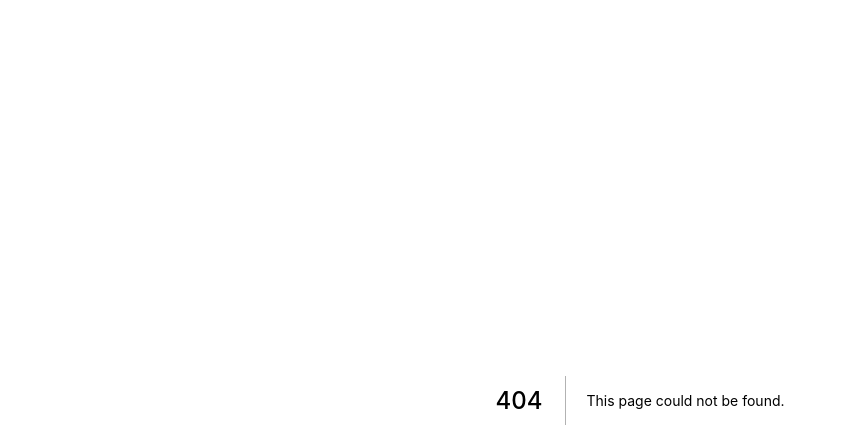
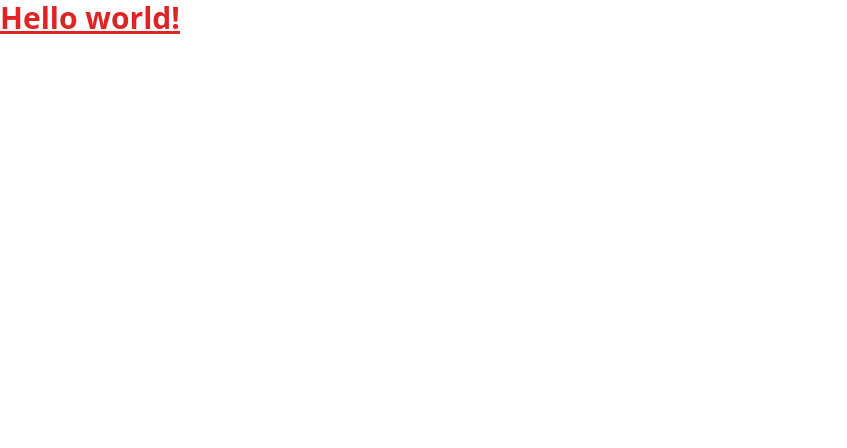
Before and after one commit to jlbousing/nextjs-firebase-practica, a Next.js app: page /login in a window 1280 px wide. Before the commit this address had no page. Shown: the top 448 px of the page, without its empty margins (0-847 px from the left). Built offline with nearby package versions, Linux system fonts and the light colour scheme.

Commit message:
se instala tailwindcss

```diff
--- a/package.json
+++ b/package.json
@@ -15,7 +15,10 @@
     "react-dom": "18.0.0"
   },
   "devDependencies": {
+    "autoprefixer": "^10.4.4",
     "eslint": "8.12.0",
-    "eslint-config-next": "12.1.4"
+    "eslint-config-next": "12.1.4",
+    "postcss": "^8.4.12",
+    "tailwindcss": "^3.0.24"
   }
 }
--- /dev/null
+++ b/pages/login.js
@@ -0,0 +1,9 @@
+import React from 'react'
+
+export default function Login() {
+  return (
+    <h1 className="text-3xl font-bold underline text-red-600">
+      Hello world!
+    </h1>
+  )
+}
--- /dev/null
+++ b/postcss.config.js
@@ -0,0 +1,6 @@
+module.exports = {
+  plugins: {
+    tailwindcss: {},
+    autoprefixer: {},
+  },
+}
--- a/styles/globals.css
+++ b/styles/globals.css
@@ -1,16 +1,4 @@
-html,
-body {
-  padding: 0;
-  margin: 0;
-  font-family: -apple-system, BlinkMacSystemFont, Segoe UI, Roboto, Oxygen,
-    Ubuntu, Cantarell, Fira Sans, Droid Sans, Helvetica Neue, sans-serif;
-}
 
-a {
-  color: inherit;
-  text-decoration: none;
-}
-
-* {
-  box-sizing: border-box;
-}
+@tailwind base;
+@tailwind components;
+@tailwind utilities;
--- /dev/null
+++ b/tailwind.config.js
@@ -0,0 +1,10 @@
+module.exports = {
+  content: [
+    "./pages/**/*.{js,ts,jsx,tsx}",
+    "./components/**/*.{js,ts,jsx,tsx}",
+  ],
+  theme: {
+    extend: {},
+  },
+  plugins: [],
+}
```
Also changed, not shown: 1 other file (tests, documents, lock files or other folders).
